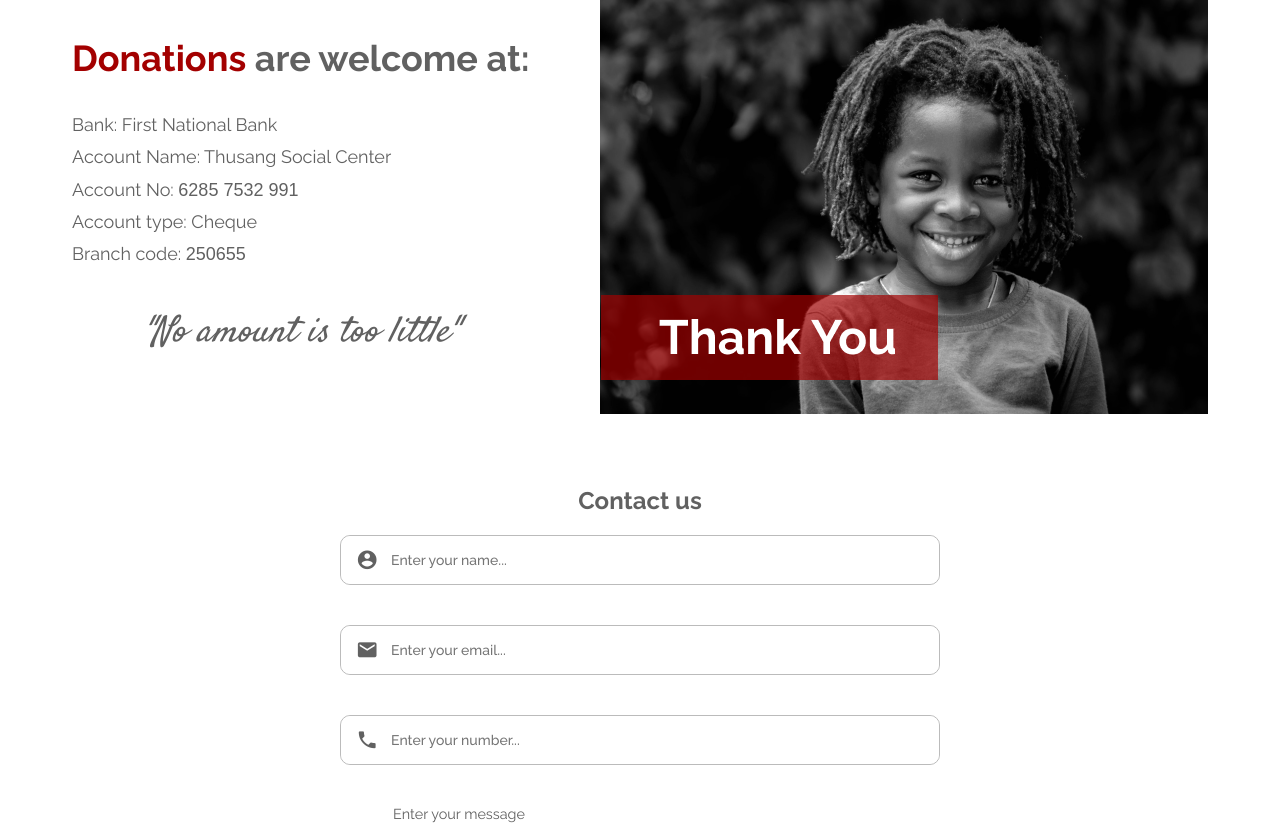
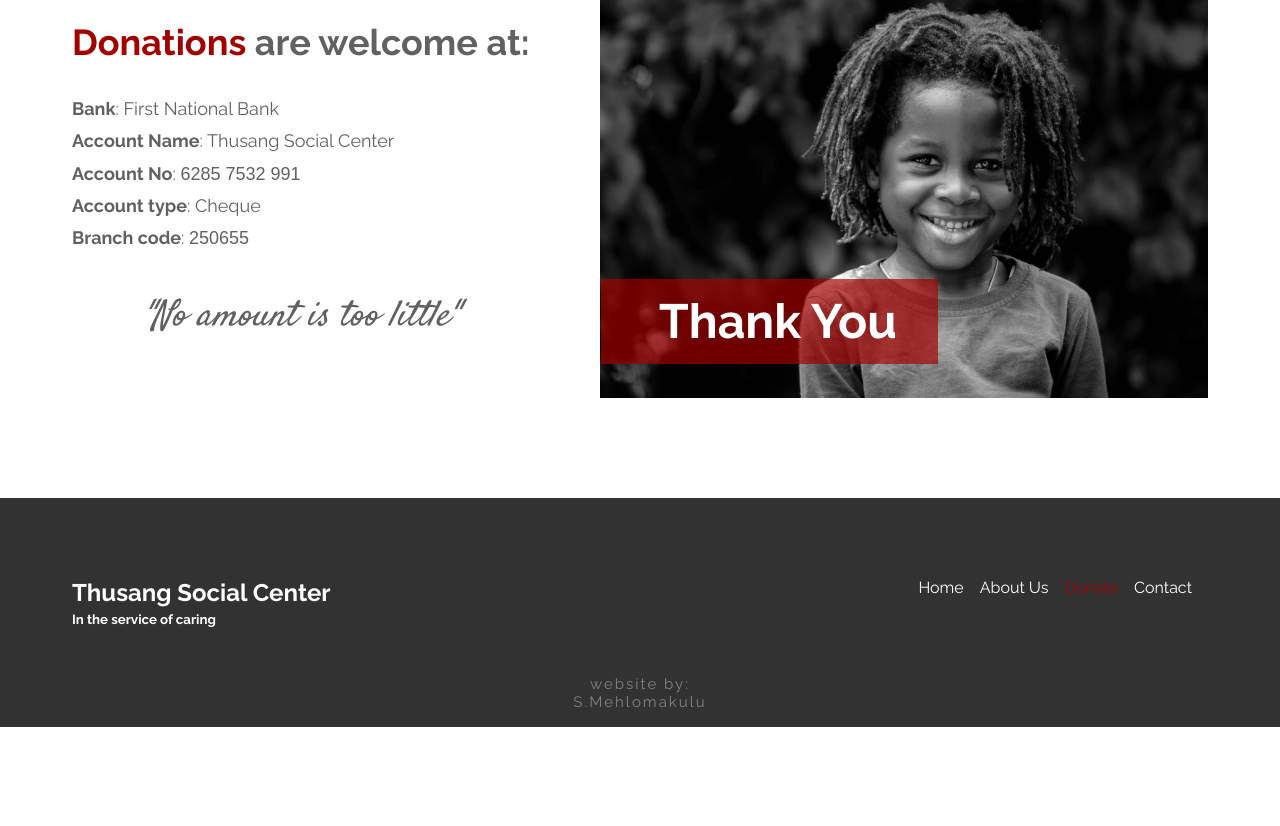
Before and after one commit to Spha88/thusang, a React (Create React App) app: page /donate in a window 1280 px wide. Shown: the part 530-1356 px from the top of the page. After the commit the page ends 1257 px from the top, so only its background shows below. Built offline with nearby package versions, Linux system fonts and the light colour scheme.

Commit message:
Remove contact form from donate page and make bank details labes bold

```diff
--- a/src/components/pages/Donate/Donate.js
+++ b/src/components/pages/Donate/Donate.js
@@ -4,7 +4,6 @@ import classes from './Donate.module.scss';
 import Decal from '../../UI/Decal/Decal';
 import Container from '../../UI/Container/Container';
 import thank_you_img from '../../../assets/images/thank_you.png';
-import ContactForm from '../../ContactUs/ContactForm/ContactForm';
 import Footer from '../../Footer/Footer';
 
 const Donate = () => {
@@ -16,11 +15,11 @@ const Donate = () => {
                     <div className={classes.BankingDetails}>
                         <h2><span>Donations</span> are welcome at:</h2>
                         <ul>
-                            <li>Bank: First National Bank</li>
-                            <li>Account Name: Thusang Social Center</li>
-                            <li>Account No: <span>6285 7532 991</span></li>
-                            <li>Account type: Cheque</li>
-                            <li>Branch code: <span>250655</span> </li>
+                            <li><span>Bank</span>: First National Bank</li>
+                            <li><span>Account Name</span>: Thusang Social Center</li>
+                            <li><span>Account No</span>: <span className={classes.Numbers}>6285 7532 991</span></li>
+                            <li><span>Account type</span>: Cheque</li>
+                            <li><span>Branch code</span>: <span className={classes.Numbers}>250655</span> </li>
                         </ul>
                         <h3>"No amount is too little"</h3>
                     </div>
@@ -28,12 +27,7 @@ const Donate = () => {
                         <img src={thank_you_img} alt="thank graphic" />
                     </div>
                 </div>
-                <div className={classes.ContactForm}>
-                    <h2>Contact us</h2>
-                    <ContactForm />
-                </div>
             </Container>
-
             <Footer />
         </div>
     )
--- a/src/components/pages/Donate/Donate.module.scss
+++ b/src/components/pages/Donate/Donate.module.scss
@@ -2,7 +2,8 @@
 
 .Donate {
     .Content {
-        padding-top: 4rem;
+        padding-top: 3rem;
+        padding-bottom: 3rem;
         display: flex;
         align-items: center;
         justify-content: space-between;
@@ -18,6 +19,10 @@
                 font-size: 18px;
                 line-height: 180%;
                 span {
+                    font-weight: bold;
+                }
+                span.Numbers {
+                    font-weight: normal;
                     font-family: Arial, Helvetica, sans-serif;
                 }
             }
```
